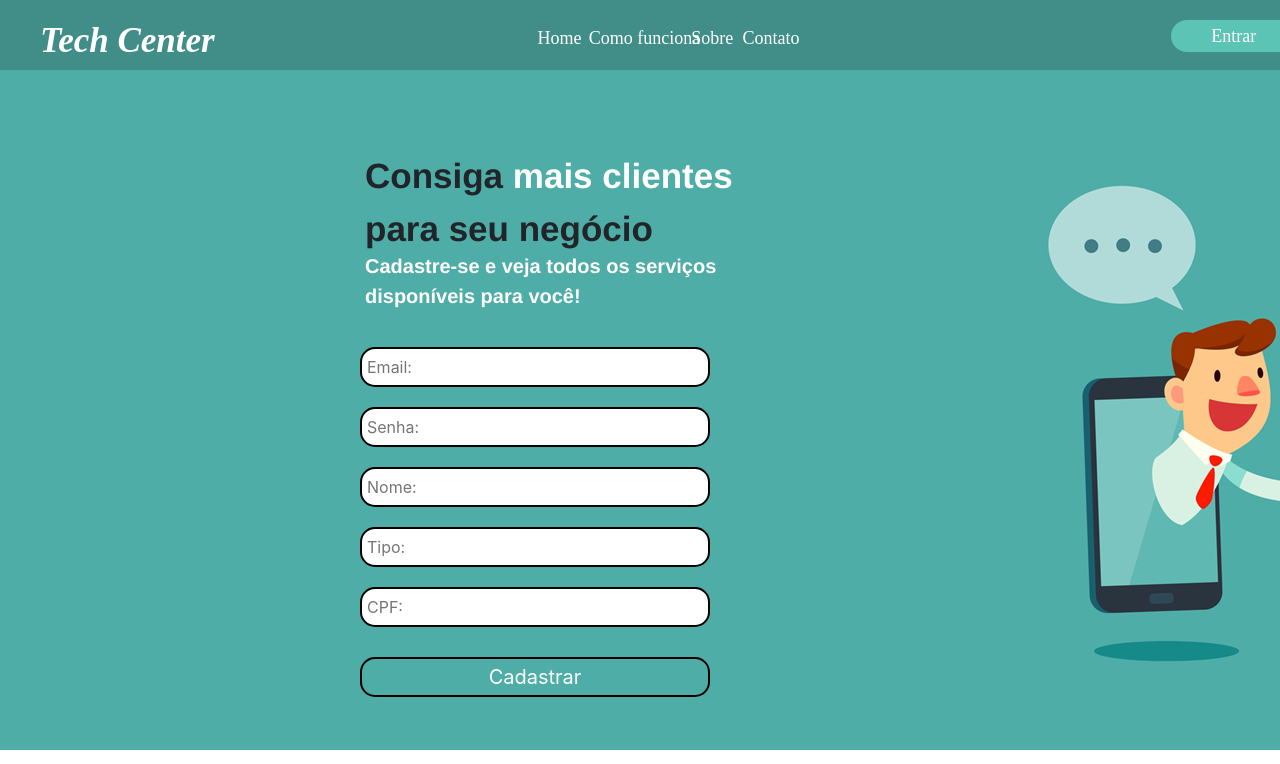
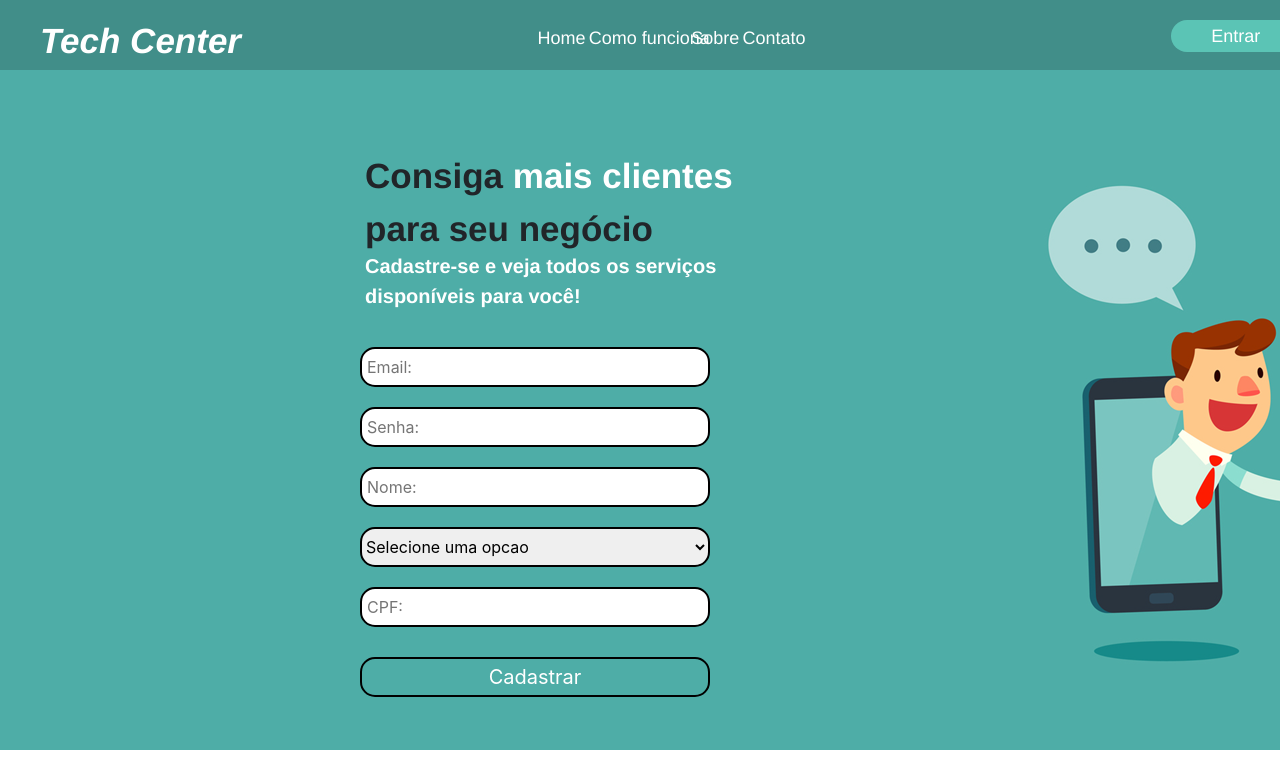
Before and after one commit to FellipeMarraa/ProjetoWeb, a React (Create React App) app: page / in a window 1280 px wide. Shown: the top 764 px of the page. Built offline with nearby package versions, Linux system fonts and the light colour scheme.

Commit message:
Implementando credencias

```diff
--- a/package.json
+++ b/package.json
@@ -8,9 +8,11 @@
     "@testing-library/user-event": "^7.2.1",
     "bootstrap": "^4.5.2",
     "jsonwebtoken": "^8.5.1",
+    "password-validator": "^5.1.0",
     "react": "^16.13.1",
     "react-anchor-link-smooth-scroll": "^1.0.12",
     "react-dom": "^16.13.1",
+    "react-hook-form": "^6.9.2",
     "react-scripts": "3.4.3",
     "reactstrap": "^8.6.0"
   },
--- a/src/Routes.js
+++ b/src/Routes.js
@@ -3,6 +3,7 @@ import {Route, Switch} from 'react-router-dom';
 import Home from "./pages/home/index";
 import Login from "./pages/login/index";
 import User from "./pages/user/index";
+import Cliente from "./pages/user/index";
 
 function Routes() {
     return (
@@ -10,6 +11,7 @@ function Routes() {
             <Route exact path='/' component={Home}/>
             <Route exact path='/login' component={Login}/>
             <Route exact path='/user' component={User}/>}/>
+            <Route exact path='/cliente' component={Cliente}/>
         </Switch>
     )
 }
--- a/src/pages/home/index.css
+++ b/src/pages/home/index.css
@@ -11,7 +11,7 @@
     position: absolute;
     left: 42%;
     top: 25px;
-    font-family: SansSerif;
+    font-family: SansSerif, Helvetica, Arial;
     font-size: 18px;
     text-align: center;
     color: white;
@@ -27,7 +27,7 @@
     position: absolute;
     left: 46%;
     top: 25px;
-    font-family: SansSerif;
+    font-family: SansSerif, Helvetica, Arial;
     font-size: 18px;
     text-align: center;
     color: white;
@@ -42,7 +42,7 @@
     position: absolute;
     left: 54%;
     top: 25px;
-    font-family: SansSerif;
+    font-family: SansSerif, Helvetica, Arial;
     font-size: 18px;
     text-align: center;
     color: white;
@@ -57,7 +57,7 @@
     position: absolute;
     left: 58%;
     top: 25px;
-    font-family: SansSerif;
+    font-family: SansSerif, Helvetica, Arial;
     font-size: 18px;
     text-align: center;
     color: white;
@@ -72,7 +72,7 @@
     position: absolute;
     left: 40px;
     top: 15px;
-    font-family: SansSerif;
+    font-family: SansSerif, Helvetica, Arial;
     font-style: italic;
     text-decoration: none;
     font-size: 35px;
@@ -84,30 +84,11 @@
     cursor: pointer;
 }
 
-/*#login-cabecalho {*/
-
-/*    position: absolute;*/
-/*    left: 80%;*/
-/*    top: 25px;*/
-/*    font-family: SansSerif;*/
-/*    font-size: 18px;*/
-/*    color: white;*/
-/*    text-align: center;*/
-/*    text-decoration: none;*/
-
-/*}*/
-
-#login-cabecalho:hover {
-    color: #5bc4b5;
-    cursor: pointer;
-
-}
-
 #login-cabecalho {
     position: absolute;
     left: 91.5%;
     top: 20px;
-    font-family: SansSerif;
+    font-family: SansSerif, Helvetica, Arial;
     font-size: 18px;
     font-style: normal;
     text-align: center;
@@ -121,10 +102,9 @@
     text-decoration: none;
 }
 
-/*#cadastre-landing:hover {*/
-/*    color: #3b7f75;*/
-/*    cursor: pointer;*/
-/*}*/
+#login-cabecalho:hover {
+    cursor: pointer;
+}
 
 /*Fim do cabecalho ********************************************************/
 
@@ -210,7 +190,7 @@
     border-radius: 15px;
     border: 2px solid black;
     outline: none;
-    padding-left: 5px;
+    padding-left: 0px;
 }
 
 #nome-cadastro {
@@ -249,14 +229,9 @@
     color: white;
 }
 
-/*#login {*/
-/*    color: white;*/
-/*    cursor: pointer;*/
-/*}*/
+/*======================================Fim do header ======================================*/
 
-/*Fim do header ****************************************/
-
-/*Inicio body ******************************************/
+/*======================================Inicio body ======================================*/
 
 #explicacao {
     position: absolute;
@@ -463,9 +438,9 @@
     top: -100px;
 }
 
-/*Fim body ******************************************/
+/*======================================Fim body ======================================*/
 
-/*Inicio Rodape**************************************/
+/*======================================Inicio Rodape======================================*/
 
 #rodape {
     position: absolute;
--- a/src/pages/home/index.js
+++ b/src/pages/home/index.js
@@ -23,6 +23,7 @@ import segundaImagem from '../../assets/tela-azul-da-morte-windows-10.jpg';
 import terceiraImagem from '../../assets/1024px-Running_icon_-_Noun_Project_17825.svg.png';
 import Nav from "reactstrap/es/Nav";
 import Form from "reactstrap/es/Form";
+import passwordValidator from "password-validator";
 
 
 function SignIn() {
@@ -30,7 +31,7 @@ function SignIn() {
     const [login, setLogin] = useState("");
     const [senha, setSenha] = useState("");
     const [nome, setNome] = useState("");
-    const [tipo, setTipo] = useState("Cliente");
+    const [tipo, setTipo] = useState("");
     const [cpf, setCpf] = useState("");
     const [instrucaoSenha, setIntrucaoSenha] = useState("");
     const history = useHistory();
@@ -39,6 +40,17 @@ function SignIn() {
         let path = `/`.concat(name);
         history.push(path);
     }
+
+    // var schema = new passwordValidator();
+    // schema
+    //     .is().min(8)                                    // Minimum length 8
+    //     .is().max(100)                                  // Maximum length 100
+    //     .has().uppercase()                              // Must have uppercase letters
+    //     .has().lowercase()                              // Must have lowercase letters
+    //     .has().digits(2)                                // Must have at least 2 digits
+    //     .has().not().spaces()                           // Should not have spaces
+    //     .is().not().oneOf(['Passw0rd', 'Password123', '123']); // Blacklist these values
+    // return schema.validate(senha);
 
     async function sendInput() {
 
@@ -90,32 +102,39 @@ function SignIn() {
 
             <div className={'caixa-cadastro'}>
 
-                <p id={'titulo-formulario'}><b>Consiga <span id={'mais-clientes'}> mais clientes </span> para seu
+                <p id={'titulo-formulario'}><b> Consiga <span id={'mais-clientes'}> mais clientes </span> para seu
                     negócio</b></p>
                 <p id={'subtitulo-formulario'}><b>Cadastre-se e veja todos os serviços disponíveis para você!</b></p>
 
-                {/*Formulario de Cadastro*/}
+                {/*======================================Formulario de Cadastro======================================*/}
 
                 <Form id={'formulario-cadastro'}>
 
-                    <input id={'email-cadastro'} type={'email'} name="email" placeholder={'Email: '}/>
-                    <input id={'senha-cadastro'} type={'password'} name="senha" placeholder={'Senha: '}/>
-                    <input id={'nome-cadastro'} type={'text'} name="nome" placeholder={'Nome: '}/>
-                    <input id={'tipo-cadastro'} type={'text'} name="nome" placeholder={'Tipo: '}/>
-                    <input id={'cpf-cadastro'} type={'text'} name="cpf" placeholder={'CPF: '} maxLength={15}/>
+                    <input id={'email-cadastro'} value={login} type={'email'} name="email" placeholder={'Email: '} maxLength={256} onChange={(textLogin)=>setLogin(textLogin.target.value)} />
+                    <input id={'senha-cadastro'} value={senha} type={'password'} name="senha" placeholder={'Senha: '} maxLength={256} onChange={(textSenha)=>setSenha(textSenha.target.value)}/>
+                    <input id={'nome-cadastro'} value={nome} type={'text'} name="nome" placeholder={'Nome: '} maxLength={256} onChange={(textNome)=>setNome(textNome.target.value)}/>
 
-                    <button id={'cadastrar'} onClick={() => sendInput()}> Cadastrar</button>
+                    <select value={tipo} id={'tipo-cadastro'} onChange={(textTipo)=>setTipo(textTipo.target.value)}>
+                        <option value="Selecione uma opcao">Selecione uma opcao</option>
+                        <option value="cliente">Cliente</option>
+                        <option value="profissional">Profissional</option>
+                    </select>
+
+                    {/*<input id={'tipo-cadastro'} type={'text'} name="nome" placeholder={'Tipo: '} maxLength={256}/>*/}
+                    <input value={cpf} id={'cpf-cadastro'} type={'text'} name="cpf" placeholder={'CPF: '} maxLength={14} mask={"999.999.999-99"} onChange={(textCpf)=>setCpf(textCpf.target.value)}/>
+
+                    <button id={'cadastrar'} type={"submit"} onClick={() => sendInput()}> Cadastrar</button>
                 </Form>
 
             </div>
 
-            {/*Fim do formulário*/}
+            {/*======================================Fim do formulário======================================*/}
         </header>
 
-        {/*Fim do Header*/}
+        {/*======================================Fim do Header======================================*/}
 
 
-        {/*Inicio das Informações*/}
+        {/*======================================Inicio das Informações======================================*/}
 
         <article id={'explicacao'}>
 
@@ -129,7 +148,7 @@ function SignIn() {
 
         </article>
 
-        {/*Fim da explicação*/}
+        {/*======================================Fim da explicação======================================*/}
 
 
         {/*Inicio do texto de Como funciona*/}
@@ -142,10 +161,10 @@ function SignIn() {
 
         </article>
 
-        {/*Fim do texto de Como Funciona*/}
+        {/*======================================Fim do texto de Como Funciona======================================*/}
 
 
-        {/*Inicio do texto de Quanto custa*/}
+        {/*======================================Inicio do texto de Quanto custa======================================*/}
 
         <article id={'quanto-custa'}>
 
@@ -158,10 +177,10 @@ function SignIn() {
         </article>
 
 
-        {/*Fim do texto de Quanto custa*/}
+        {/*======================================Fim do texto de Quanto custa======================================*/}
 
 
-        {/*Inicio do texto Sobre a empresa*/}
+        {/*======================================Inicio do texto Sobre a empresa======================================*/}
 
         <article id={'sobre-nos-cadastro'}>
 
@@ -173,7 +192,7 @@ function SignIn() {
 
         </article>
 
-        {/*Inicio Primeiro texto */}
+        {/*======================================Inicio Primeiro texto====================================== */}
 
         <artcile id={'primeiro-texto'}>
 
@@ -191,7 +210,7 @@ function SignIn() {
 
         </artcile>
 
-        {/*Inicio Segundo texto */}
+        {/*======================================Inicio Segundo texto====================================== */}
 
 
         <article id={'segundo-texto'}>
@@ -205,7 +224,7 @@ function SignIn() {
             <img id={'segunda-imagem'} src={segundaImagem}/>
         </article>
 
-        {/*Inicio Terceiro texto*/}
+        {/*======================================Inicio Terceiro texto======================================*/}
 
         <article id={'terceiro-texto'}>
             <p>Compreendemos que quando acontecem problemas com seus computadores
@@ -218,11 +237,10 @@ function SignIn() {
             <img id={'terceira-imagem'} src={terceiraImagem}/>
         </article>
 
-        {/*Fim dos textos Sobre a empresa*/}
+        {/*======================================Fim dos textos Sobre a empresa======================================*/}
 
-        {/*Inicio do Rodapé*/}
 
-        {/*LInks de serviços prestados*/}
+        {/*======================================Inicio do Rodapé======================================*/}
 
         <footer id={'rodape'}>
 
@@ -233,7 +251,7 @@ function SignIn() {
 
             </dl>
 
-            {/*Icones do rodape*/}
+            {/*======================================Icones do rodape======================================*/}
 
             <img id={'rodape-instagram-icon'} src={Instagram}/>
             <img id={'rodape-facebook-icon'} src={Facebook}/>
@@ -241,7 +259,7 @@ function SignIn() {
             <img id={'rodape-baixar-icon'} src={Baixar}/>
 
 
-            {/*Redes sociais            */}
+            {/*======================================Redes sociais======================================*/}
 
             <dl id={'rodape-rede-social'}>Redes Sociais
                 <dt id={'rodape-instagram'}><br/>Instagram</dt>
@@ -249,7 +267,7 @@ function SignIn() {
                 <dt id={'rodape-whatsapp'}><br/>Whatsapp</dt>
             </dl>
 
-            {/*Downloads*/}
+            {/*======================================Downloads======================================*/}
 
             <p id={'rodape-downloads'}>Downloads</p>
             <p id={'rodape-mais-informacoes'}>Mais informações</p>
@@ -264,7 +282,7 @@ function SignIn() {
             <p id={'rodape-empresa'}>&copy; 2020 Tech Center 99.999.999/9999-99</p>
         </footer>
 
-        {/*Fim do rodape*/}
+        {/*======================================Fim do rodape======================================*/}
 
         </body>
 
--- a/src/pages/login/index.js
+++ b/src/pages/login/index.js
@@ -2,6 +2,8 @@ import React, {useState} from 'react';
 import './index.css';
 import {Link, useHistory} from "react-router-dom";
 import IconeUser from '../../assets/iconeuser.png';
+import { useForm } from "react-hook-form";
+
 
 function Login(props) {
 
@@ -16,6 +18,31 @@ function Login(props) {
         history.push(path);
     }
 
+    async function testeBackEnd() {
+        try {
+            let retorno = await fetch('http://localhost:5000/users', {
+                method: 'GET',
+                headers: {
+                    'Accept': 'application/json',
+                    'Content-Type': 'application/json',
+                    'Access-Control-Allow-Origin': '*'
+                }
+            });
+            console.log(retorno)
+            let json = await retorno.json();
+            return json;
+        } catch (error) {
+            console.error(error);
+        }
+    }
+
+    function checaCredenciais(email, senha) {
+        if (email=="fellipemarra@hotmail.com" && senha=="123"){
+            routeChange("cliente");
+        }else
+            return alert ("Login incorreto");
+    }
+
     return (
         <div>
 
@@ -25,20 +52,29 @@ function Login(props) {
                 <form id={'formulario'}>
 
                     <input id={'email'} value={email} type={'email'} name="email" placeholder={'Email:'}
-                           onChange={text => {
-                               setEmail(text);
-                               setEmail(console.log(text.target.value));
+                           onChange={textEmail => {setEmail(textEmail);setEmail(console.log(textEmail.target.value));
                            }}/>
 
 
-                    <input id={'senha'} type={'password'} name="senha" placeholder={'Senha: '}
-                           onChange={text => {
-                               setSenha(text);
-                               setSenha(text.target.value);
+                    <input id={'senha'} value={senha} type={'password'} name="senha" placeholder={'Senha: '}
+                           onChange={textSenha => { setSenha(textSenha); setSenha(textSenha.target.value);
                            }}/>
 
+                           <alert value={instrucaoSenha} onChange={(textAlert)=>setInstrucaoSenha(textAlert.target.value)}/>
 
-                    <button id={'login'} onClick={() => {
+
+                    <button id={'login'} onClick={() => { testeBackEnd();
+                        let checagem = checaCredenciais(email, senha);
+                        if (checagem[0]) {
+                            console.log("Seu token ", checagem[0])
+                            if (checagem[1] == 'cliente') {
+                                routeChange("/cliente")
+                            }
+                        } else {
+                            alert("Login e/ou senha incorretos");
+                            setEmail("");
+                            setSenha("");
+                        }
                     }}> Login
                     </button>
 
--- a/src/pages/profissional/index.js
+++ b/src/pages/profissional/index.js
@@ -1,10 +1,14 @@
 import React from 'react';
 import './index.css';
+import {Link} from "react-router-dom";
 
 const Profissional = props => {
 
     return (
-        <h1> Esta e a pagina de cliente</h1>
+        <div>
+            <h1> Esta e a pagina de Profissional</h1>
+            <h2><Link to={'/'}>Home</Link></h2>
+        </div>
     );
 
 }
--- a/src/pages/user/index.js
+++ b/src/pages/user/index.js
@@ -1,11 +1,15 @@
 import React from 'react';
 import './index.css';
+import {Link} from "react-router-dom";
 
 const User = props => {
 
     return (
+        <div>
         <h1> Esta e a pagina de cliente</h1>
-    );
+        <h2><Link to={'/'}>Home</Link></h2>
+        </div>
+            );
 
 }
 export default User;
```
Also changed, not shown: 2 other files (tests, documents, lock files or other folders).
